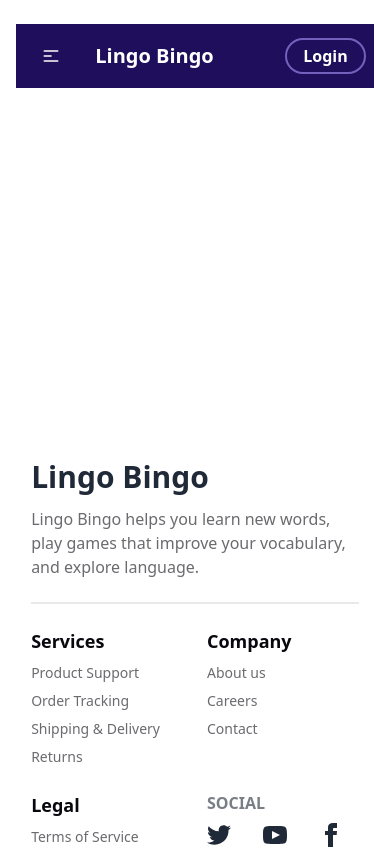
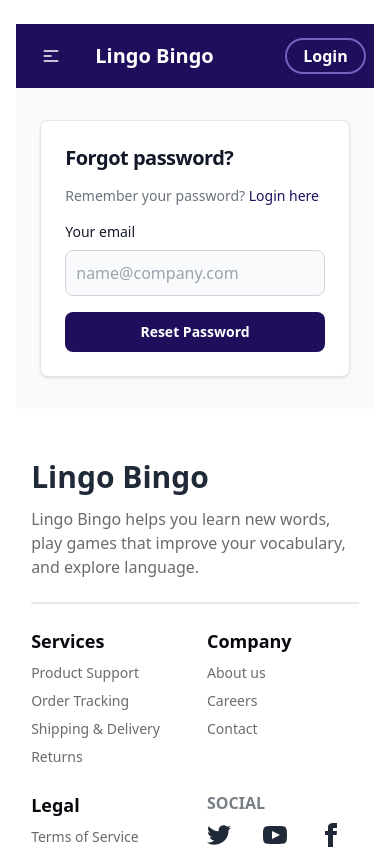
Before and after one commit to RaiyanJiyon/Lingo-Bingo, a React (Vite) app: page /auth/forgot-password in a window 390 px wide. Shown: the top 849 px of the page. Built offline with nearby package versions, Linux system fonts and the light colour scheme.

Commit message:
feat: implement forgetpassword in pages - Added ForgetPassword to ForgetPassword.jsx - Integrated forget password with existing layout structure - Ensured responsive design and functionality

```diff
--- a/src/pages/Auth/ForgotPassword.jsx
+++ b/src/pages/Auth/ForgotPassword.jsx
@@ -1,8 +1,28 @@
+import { Link } from "react-router-dom";
+
 const ForgotPassword = () => {
     return (
-        <div>
-
-        </div>
+        <section className="bg-gray-50">
+            <div className="flex flex-col items-center justify-center px-6 py-8 mx-auto md:h-screen lg:py-0">
+                <div className="w-full bg-white rounded-lg shadow border md:mt-0 sm:max-w-md xl:p-0">
+                    <div className="p-6 space-y-4 md:space-y-6 sm:p-8">
+                        <h1 className="text-xl font-bold leading-tight tracking-tight text-gray-900 md:text-2xl">
+                            Forgot password?
+                        </h1>
+                        <p className="text-sm font-light text-gray-500">
+                        Remember your password? <Link to={"/auth/login"} className="font-medium text-[#1e0e5c] hover:underline">Login here</Link>
+                        </p>
+                        <form className="space-y-4 md:space-y-6" action="#">
+                            <div>
+                                <label htmlFor="email" className="block mb-2 text-sm font-medium text-gray-900">Your email</label>
+                                <input type="email" name="email" id="email" className="bg-gray-50 border border-gray-300 text-gray-900 rounded-lg focus:ring-primary-600 focus:border-primary-600 block w-full p-2.5" placeholder="name@company.com" required />
+                            </div>
+                            <button type="submit" className="w-full text-white bg-[#1e0e5c] hover:bg-primary-700 focus:ring-4 focus:outline-none focus:ring-primary-300 font-bold rounded-lg text-sm px-5 py-2.5 text-center">Reset Password</button>
+                        </form>
+                    </div>
+                </div>
+            </div>
+        </section>
     );
 };
 
--- a/src/pages/Auth/Login.jsx
+++ b/src/pages/Auth/Login.jsx
@@ -1,3 +1,5 @@
+import { Link } from "react-router-dom";
+
 const Login = () => {
     return (
         <section className="bg-gray-50">
@@ -29,11 +31,11 @@ const Login = () => {
                                         <label htmlFor="remember" className="text-gray-500">Remember me</label>
                                     </div>
                                 </div>
-                                <a href="#" className="text-sm font-medium text-primary-600 hover:underline">Forgot password?</a>
+                                <Link to={"/auth/forgot-password"} className="text-sm font-medium text-[#1e0e5c] hover:underline">Forgot password?</Link>
                             </div>
-                            <button type="submit" className="w-full text-white bg-primary-600 hover:bg-primary-700 focus:ring-4 focus:outline-none focus:ring-primary-300 font-medium rounded-lg text-sm px-5 py-2.5 text-center">Sign in</button>
+                            <button type="submit" className="w-full bg-[#1e0e5c] text-white bg-primary-600 hover:bg-primary-700 focus:ring-4 focus:outline-none focus:ring-primary-300 font-bold rounded-lg text-sm px-5 py-2.5 text-center">Sign in</button>
                             <p className="text-sm font-light text-gray-500">
-                                Don’t have an account yet? <a href="#" className="font-medium text-primary-600 hover:underline">Sign up</a>
+                                Don’t have an account yet? <Link to={"/auth/register"} className="font-medium text-[#1e0e5c] hover:underline">Sign up</Link>
                             </p>
                         </form>
                     </div>
```
